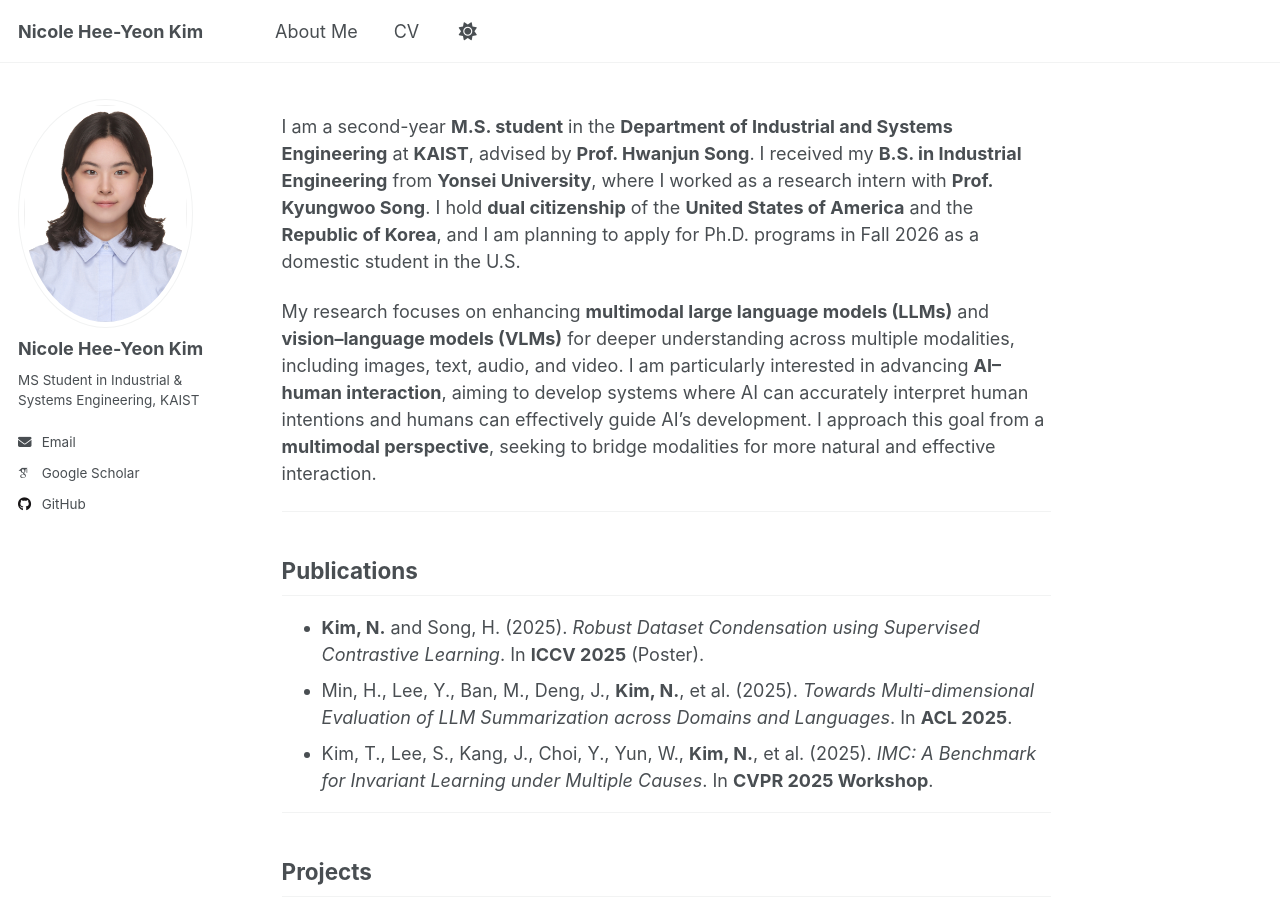
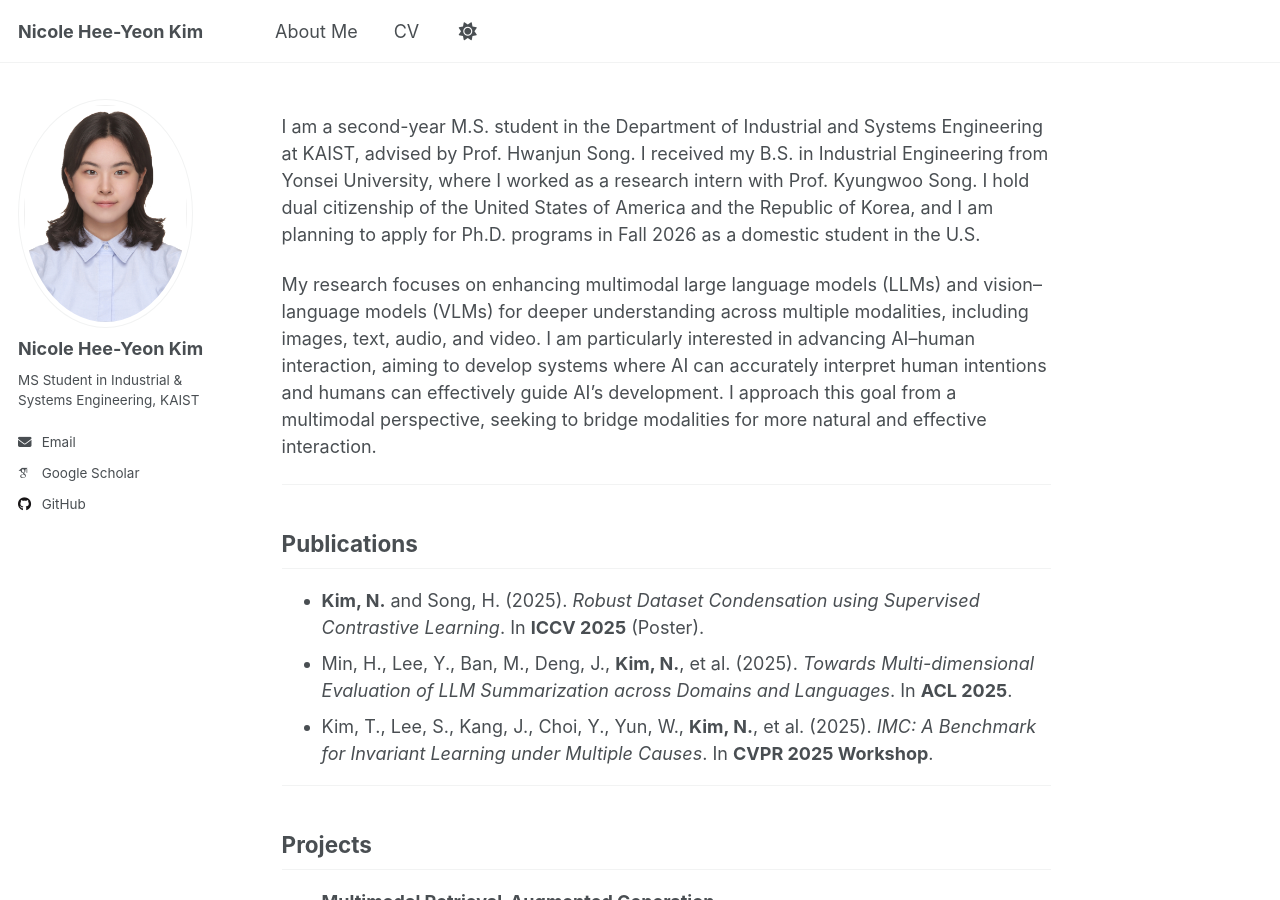
Before and after one commit to Nicole-Hee-Yeon-Kim/Nicole-Hee-Yeon-Kim.github.io, a Jekyll site: the page built from _pages/about.md, in a window 1280 px wide and 900 px high. Built offline with Jekyll 4.4.1, drawn with Linux system fonts in a browser that asks for light colours; some web fonts are replaced; a script that is not in the unit is left out.

```diff
--- a/_pages/about.md
+++ b/_pages/about.md
@@ -7,9 +7,9 @@ redirect_from:
   - /about.html
 ---
 
-I am a second-year **M.S. student** in the **Department of Industrial and Systems Engineering** at **KAIST**, advised by **Prof. Hwanjun Song**. I received my **B.S. in Industrial Engineering** from **Yonsei University**, where I worked as a research intern with **Prof. Kyungwoo Song**. I hold **dual citizenship** of the **United States of America** and the **Republic of Korea**, and I am planning to apply for Ph.D. programs in Fall 2026 as a domestic student in the U.S.
+I am a second-year M.S. student in the Department of Industrial and Systems Engineering at KAIST, advised by Prof. Hwanjun Song. I received my B.S. in Industrial Engineering from Yonsei University, where I worked as a research intern with Prof. Kyungwoo Song. I hold dual citizenship of the United States of America and the Republic of Korea, and I am planning to apply for Ph.D. programs in Fall 2026 as a domestic student in the U.S.
 
-My research focuses on enhancing **multimodal large language models (LLMs)** and **vision–language models (VLMs)** for deeper understanding across multiple modalities, including images, text, audio, and video. I am particularly interested in advancing **AI–human interaction**, aiming to develop systems where AI can accurately interpret human intentions and humans can effectively guide AI’s development. I approach this goal from a **multimodal perspective**, seeking to bridge modalities for more natural and effective interaction.
+My research focuses on enhancing multimodal large language models (LLMs) and vision–language models (VLMs) for deeper understanding across multiple modalities, including images, text, audio, and video. I am particularly interested in advancing AI–human interaction, aiming to develop systems where AI can accurately interpret human intentions and humans can effectively guide AI’s development. I approach this goal from a multimodal perspective, seeking to bridge modalities for more natural and effective interaction.
 
 ---
 
```
